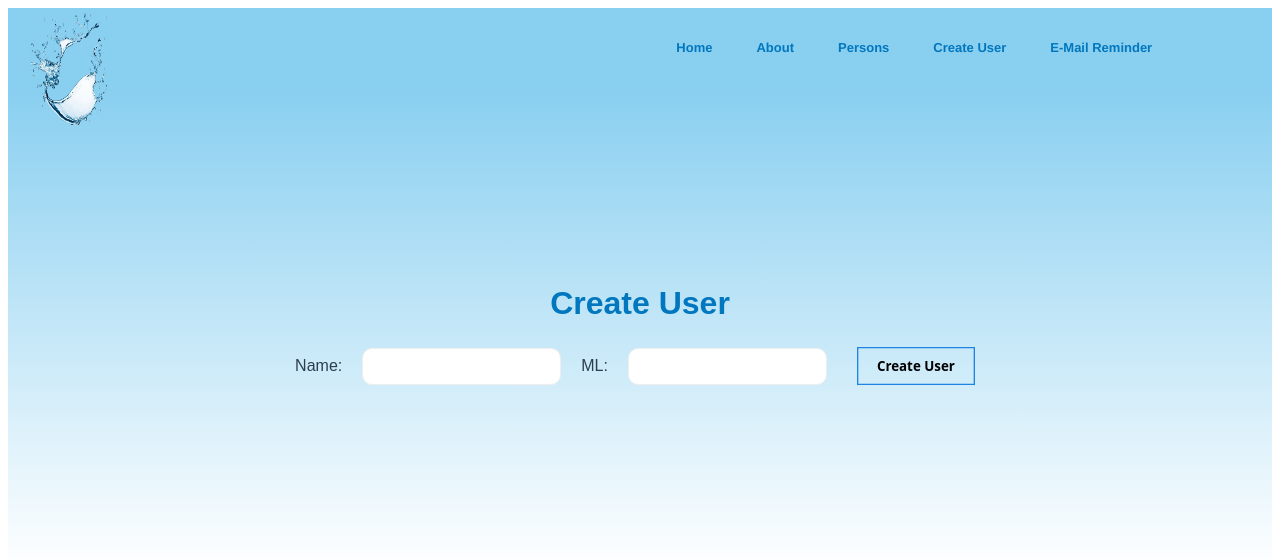
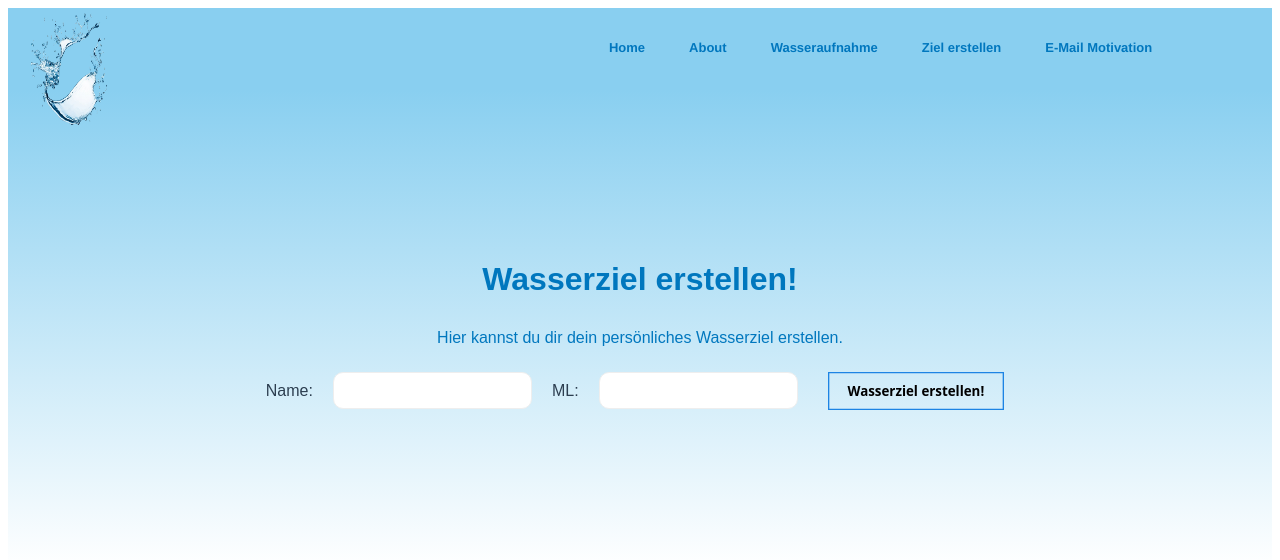
Before and after one commit to MilosSchlessing/person-frontend, a Vue app: page /create-user in a window 1280 px wide. Shown: the top 560 px of the page. Built offline with nearby package versions, Linux system fonts and the light colour scheme.

Commit message:
Style + Sprache + Funktionen angepasst

```diff
--- a/src/components/NavbarApp.vue
+++ b/src/components/NavbarApp.vue
@@ -8,9 +8,9 @@
         <div class="navbar-nav">
           <router-link class="nav-link" to="/">Home</router-link>
           <router-link class="nav-link" to="/about">About</router-link>
-          <router-link class="nav-link" to="/persons">Persons</router-link>
-          <router-link class="nav-link" to="/create-user">Create User</router-link>
-          <router-link class="nav-link" to="/emailreminder">E-Mail Reminder</router-link>
+          <router-link class="nav-link" to="/persons">Wasseraufnahme</router-link>
+          <router-link class="nav-link" to="/create-user">Ziel erstellen</router-link>
+          <router-link class="nav-link" to="/emailreminder">E-Mail Motivation</router-link>
         </div>
       </div>
     </div>
@@ -34,7 +34,8 @@
   height: 120px;
 }
 
-.navbar-brand, .nav-link {
+.navbar-brand,
+.nav-link {
   color: #0077be !important;
   margin-right: 20px;
   transition: color 0.3s ease;
--- a/src/styles.css
+++ b/src/styles.css
@@ -1,15 +1,15 @@
 @import url("https://fonts.googleapis.com/css?family=Raleway");
 
 .glowing-btn {
-  --c:  #1d84e4;
+  --c: #1d84e4;
   box-shadow: 0 0 0 .1em inset var(--c);
   --_g: linear-gradient(var(--c) 0 0) no-repeat;
   background:
-    var(--_g) calc(var(--_p,0%) - 100%) 0%,
-    var(--_g) calc(200% - var(--_p,0%)) 0%,
-    var(--_g) calc(var(--_p,0%) - 100%) 100%,
-    var(--_g) calc(200% - var(--_p,0%)) 100%;
-  background-size: 50.5% calc(var(--_p,0%)/2 + .5%);
+    var(--_g) calc(var(--_p, 0%) - 100%) 0%,
+    var(--_g) calc(200% - var(--_p, 0%)) 0%,
+    var(--_g) calc(var(--_p, 0%) - 100%) 100%,
+    var(--_g) calc(200% - var(--_p, 0%)) 100%;
+  background-size: 50.5% calc(var(--_p, 0%)/2 + .5%);
   outline-offset: .1em;
   transition: background-size .4s, background-position 0s .4s;
   font-family: system-ui, sans-serif;
@@ -18,6 +18,7 @@
   border: none;
   padding: 10px 20px;
   margin: 10px;
+  position: relative;
 }
 
 .glowing-btn:hover {
@@ -30,21 +31,24 @@
   background-color: var(--c);
   color: #fff;
 }
+
 .createUser form {
   display: flex;
   flex-direction: row;
   align-items: center;
   justify-content: center;
-    gap: 10px; /* Optional: Adds some space between the form elements */
+  gap: 10px;
+  /* Optional: Adds some space between the form elements */
 }
 
 .type-1 {
-    border-radius:10px;
+  border-radius: 10px;
   border: 1px solid #eee;
   transition: .3s border-color;
   padding: 10px;
   margin: 10px;
 }
+
 .type-1:hover {
   border: 1px solid #b9b5b5;
 }
--- a/src/views/AboutView.vue
+++ b/src/views/AboutView.vue
@@ -1,24 +1,27 @@
 <template>
   <div class="about">
     <h1>Welcome to Hydrate!</h1>
-    <p>We are dedicated to helping you stay hydrated. Remember to drink water regularly throughout the day.</p>
+    <p>Wir sind daran interessiert deine Wasseraufnahme zu steigern und dich täglich zu motivieren!</p>
     <div class="row">
       <div class="champpics-col">
         <img src="/water1.jpg">
         <div class="layer">
-            <h3 class="test">"Trinken ist keine Option, sondern eine Verpflichtung – halte deinen Körper gut bewässert, um ihn am besten gedeihen zu lassen."<br> ~Sidar Dali </h3>
+          <h3 class="test">"Trinken ist keine Option, sondern eine Verpflichtung – halte deinen Körper gut bewässert, um
+            ihn am besten gedeihen zu lassen."<br> ~Sidar Dali </h3>
         </div>
       </div>
       <div class="champpics-col">
         <img src="/water2.jpg">
         <div class="layer">
-            <h3 class="test">"Dein Körper ist wie ein Garten; gieße ihn mit Wasser, damit die Blumen der Gesundheit blühen können."<br> ~Mustafa Nazari </h3>
+          <h3 class="test">"Dein Körper ist wie ein Garten; gieße ihn mit Wasser, damit die Blumen der Gesundheit blühen
+            können."<br> ~Mustafa Nazari </h3>
         </div>
       </div>
       <div class="champpics-col">
         <img src="/water3.jpg">
         <div class="layer">
-            <h3 class="test">"Wasser ist die Quelle des Lebens – trinke genug, um deine eigene Quelle der Vitalität zu sein."<br> ~Nikita Mantel </h3>
+          <h3 class="test">"Wasser ist die Quelle des Lebens – trinke genug, um deine eigene Quelle der Vitalität zu
+            sein."<br> ~Nikita Mantel </h3>
         </div>
       </div>
     </div>
@@ -38,7 +41,8 @@
   font-family: Arial, sans-serif;
 }
 
-.about h1, .about p {
+.about h1,
+.about p {
   color: #0077be;
 }
 
@@ -74,8 +78,10 @@
 
 .layer {
   position: absolute;
-  top: 0; /* Adjust these values */
-  left: 0; /* Adjust these values */
+  top: 0;
+  /* Adjust these values */
+  left: 0;
+  /* Adjust these values */
   width: 100%;
   height: 100%;
   background: transparent;
@@ -102,6 +108,4 @@
   color: #ffffff !important;
   font-weight: bold;
   text-shadow: 2px 2px 4px #000000;
-}
-
-</style>
+}</style>
--- a/src/views/CreateUserView.vue
+++ b/src/views/CreateUserView.vue
@@ -1,12 +1,13 @@
 <template>
   <div class="createUser">
-    <h1>Create User</h1>
+    <h1>Wasserziel erstellen!</h1>
+    <p>Hier kannst du dir dein persönliches Wasserziel erstellen.</p>
     <form @submit.prevent="createUser">
       <label for="name">Name:</label>
       <input class="type-1" id="name" v-model="newUser.name" required>
       <label for="ml">ML:</label>
       <input class="type-1" id="ml" v-model="newUser.ml" required>
-      <button class='glowing-btn' type="submit">Create User</button>
+      <button class='glowing-btn' type="submit">Wasserziel erstellen!</button>
     </form>
 
     <p v-if="userId">Your user ID is: {{ userId }}</p>
@@ -57,4 +58,9 @@ export default {
   color: #0077be;
   margin-bottom: 15px;
 }
+
+.createUser p {
+  color: #0077be;
+  margin-bottom: 15px;
+}
 </style>
--- a/src/views/HomeView.vue
+++ b/src/views/HomeView.vue
@@ -1,7 +1,7 @@
 <template>
   <div class="home">
     <h1>Welcome to Hydrate!</h1>
-    <p>Remember to drink water regularly throughout the day.</p>
+    <p>Denk immer daran genug Wasser zu trinken und einen gesunden Lifestyle aufrechzuerhalten!</p>
     <img alt="Hydrate logo" src="../assets/wasserglas.png" :class="{ shake: isShaking }">
     <button class="glowing-btn home-view" @click="shakeImage">Stay Hydrated!</button>
     <HelloWorld msg="Stay Hydrated!" />
@@ -106,4 +106,5 @@ export default {
 .shake {
   animation: shake 0.5s;
   animation-iteration-count: infinite;
-}</style>
+}
+</style>
--- a/src/views/PersonsView.vue
+++ b/src/views/PersonsView.vue
@@ -1,31 +1,34 @@
 <template>
   <div class="things">
+    <h1>Wasseraufnahme hinzufügen!</h1>
+    <p>Hier kannst du über deine ID dein eingetragenes Ziel aufrufen und deine tägliche Wasseraufnahme hinzufügen.</p>
     <form @submit.prevent="getThing">
       <label for="id">ID:</label>
       <input class="type-1" id="id" v-model="thingId" required>
 
-      <button class="glowing-btn" type="submit">Get my Watergoal!</button>
+      <button class="glowing-btn" type="submit">Hol mein Wasserziel!</button>
     </form>
     <p>{{ getThingMessage }}</p>
     <div v-if="currentThing">
       <p>Name: {{ currentThing.name }}</p>
       <p>ML: {{ currentThing.ml }}</p>
     </div>
+    <p>Hier kannst du deine tägliche Wasseraufnahme hinzufügen.</p>
     <form @submit.prevent="addDailyWaterIntake">
-      <label for="dailyWaterIntake">Daily Water Intake:</label>
+      <label for="dailyWaterIntake">Tägliche Wasseraufnahme:</label>
       <input class="type-1" id="dailyWaterIntake" v-model="newDailyWaterIntake" required>
 
-      <label for="date">Date:</label>
+      <label for="date">Datum:</label>
       <input class="type-1" id="date" v-model="newDate" type="date" required>
 
-      <button class="glowing-btn" type="submit">Add Daily Water Intake</button>
+      <button class="glowing-btn" type="submit">Wasseraufnahme hinzufügen</button>
       <button class="glowing-btn" type="button" v-if="currentThing"
-        @click="changeDailyWaterIntake(currentThing.id)">Change Daily Water Intake</button>
+        @click="changeDailyWaterIntake(currentThing.id)">Wasseraufnahme ändern</button>
     </form>
     <p>{{ addIntakeMessage }}</p>
   </div>
   <div class="chart-container">
-    <button class="glowing-btn" @click="createChart">Create Chart</button>
+    <button class="glowing-btn" @click="createChart">Chart erstellen</button>
     <br>
     <br>
     <button class="glowing-btn" v-if="chart" @click="showAverageIntake = true">Berechne Durchschnitt</button>
@@ -45,18 +48,17 @@
   min-height: 80vh;
   background: linear-gradient(to bottom, #89CFF0 0%, #FFFFFF 100%);
   padding: 20px;
-  /* Fügt einen Abstand um die gesamte .things Div hinzu */
 }
 
 .things h1,
 .things h2,
 .thing-item p {
   color: #0077be;
-  margin-bottom: 15px;
+  margin-bottom: 10px;
 }
 
 .things form {
-  margin-bottom: 20px;
+  margin-bottom: 10px;
 }
 
 .things form input,
@@ -65,7 +67,7 @@
 }
 
 .chart-container {
-  margin-top: -250px;
+  margin-top: -150px;
 }
 </style>
 
@@ -106,7 +108,7 @@ export default {
     },
     async getThing() {
       try {
-        const response = await axios.get(`http://localhost:8080/watergoal/${this.thingId}`);
+        const response = await axios.get(`https://watergoal-backend.onrender.com/watergoal/${this.thingId}`);
         if (response.data) {
           this.currentThing = response.data;
           this.dailyWaterIntakes = response.data.dailyWaterIntakes;
@@ -126,7 +128,7 @@ export default {
       }
     },
     async updateThing() {
-      const response = await axios.put(`http://localhost:8080/watergoal/${this.thingId}`, this.currentThing);
+      const response = await axios.put(`https://watergoal-backend.onrender.com/watergoal/${this.thingId}`, this.currentThing);
       this.currentThing = response.data;
       this.editMode = false;
     },
@@ -139,7 +141,7 @@ export default {
           return;
         }
 
-        const response = await axios.post('http://localhost:8080/dailyWaterIntake', {
+        const response = await axios.post('https://watergoal-backend.onrender.com/dailyWaterIntake', {
           waterGoal: { id: this.currentThing.id },
           date: this.newDate,
           ml: this.newDailyWaterIntake
@@ -159,7 +161,7 @@ export default {
     async fetchDailyWaterIntakes() {
       if (this.currentThing) {
         try {
-          const response = await axios.get(`http://localhost:8080/dailyWaterIntake/${this.currentThing.id}`);
+          const response = await axios.get(`https://watergoal-backend.onrender.com/dailyWaterIntake/${this.currentThing.id}`);
           this.dailyWaterIntakes = response.data || [];
           this.calculateAverageIntake();
         } catch (error) {
@@ -247,8 +249,11 @@ export default {
           ml: this.newDailyWaterIntake
         };
 
-        await axios.put(`http://localhost:8080/dailyWaterIntake/${this.currentThing.id}/${this.newDate}`, dataToUpdate);
+        await axios.put(`https://watergoal-backend.onrender.com/dailyWaterIntake/${this.currentThing.id}/${this.newDate}`, dataToUpdate);
         await this.fetchDailyWaterIntakes();
+
+        this.newDailyWaterIntake = '';
+        this.newDate = '';
       } catch (error) {
         console.error('An error occurred while updating the daily water intake:', error);
       }
--- a/src/views/RegisterView.vue
+++ b/src/views/RegisterView.vue
@@ -1,17 +1,17 @@
 <template>
   <div class="things">
-    <h1>Email Reminder</h1>
+    <h1>E-Mail Motivation</h1>
+    <p>Hier können Sie sich eine Motivations-E-Mail senden lassen!</p>
 
     <form @submit.prevent="addOrToggleEmail">
       <label for="email">Email:</label>
       <input class="type-1" id="email" v-model="newEmail" type="email">
-      <button class="glowing-btn" type="submit">Add or find E-Mail</button>
+      <button class="glowing-btn" type="submit">E-Mail senden!</button>
     </form>
 
     <div v-if="currentEmailReminder">
-      <h2>Current Email: {{ currentEmailReminder.email }}</h2>
-      <p>Reminder Enabled: {{ currentEmailReminder.reminderEnabled ? 'Yes' : 'No' }}</p>
-      <button class="glowing-btn" @click="toggleReminder">Toggle Reminder</button>
+      <h2>Ausgewählte E-Mail: {{ currentEmailReminder.email }}</h2>
+      <button class="glowing-btn" @click="toggleReminder">E-Mail erneut senden!</button>
     </div>
   </div>
 </template>
@@ -30,13 +30,13 @@ export default {
   methods: {
     async addOrToggleEmail() {
       try {
-      const response = await axios.get(`http://localhost:8080/emailReminders/${this.newEmail}`);
+        const response = await axios.get(`https://watergoal-backend.onrender.com/emailReminders/${this.newEmail}`);
         this.currentEmailReminder = response.data;
         if (this.currentEmailReminder) {
           console.log(`Reminder for ${this.newEmail} is ${this.currentEmailReminder.reminderEnabled ? 'enabled' : 'disabled'}`);
         } else {
           console.log(`No reminder found for ${this.newEmail}. Adding new email.`);
-        await axios.post('http://localhost:8080/emailReminders/create', {
+          await axios.post('https://watergoal-backend.onrender.com/emailReminders/create', {
             email: this.newEmail
           });
         }
@@ -46,7 +46,7 @@ export default {
     },
     async toggleReminder() {
       try {
-        await axios.post(`http://localhost:8080/emailReminders/enableReminder/${this.currentEmailReminder.id}`);
+        await axios.post(`https://watergoal-backend.onrender.com/emailReminders/enableReminder/${this.currentEmailReminder.id}`);
         // Toggle the reminder after the server request is successful
         this.currentEmailReminder.reminderEnabled = !this.currentEmailReminder.reminderEnabled;
       } catch (error) {
```
Also changed, not shown: 2 other files (tests, documents, lock files or other folders). Lines whose indentation alone changed are shown as unchanged.
